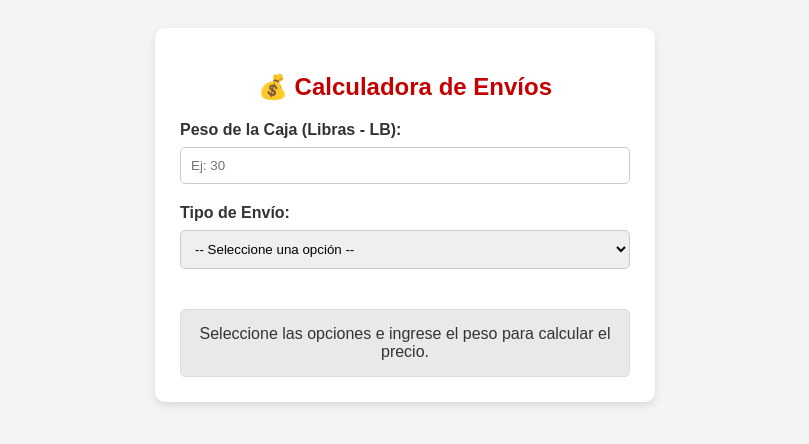
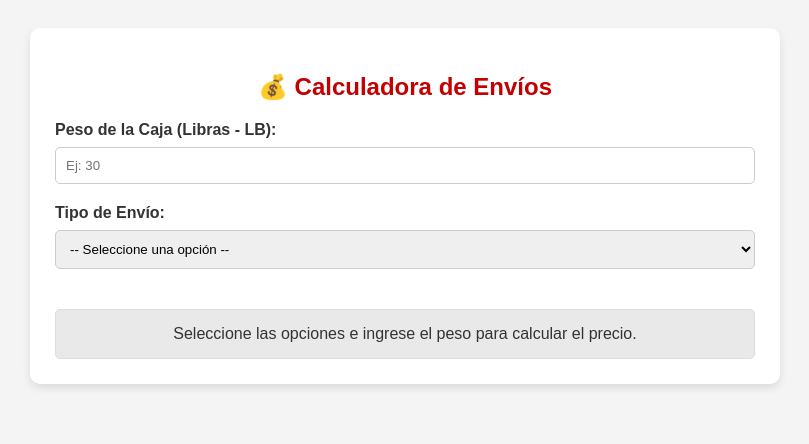
Before and after one commit to jesus2014-mono/TuanigoComponents, a plain HTML site: page index.html in a window 1280 px wide. Shown: the whole page, without its empty margins (235-1044 px from the left). Drawn offline with Linux system fonts and the light colour scheme.

Commit message:
Update index.html

```diff
--- a/index.html
+++ b/index.html
@@ -13,7 +13,8 @@
             color: #333;
         }
         .container {
-            max-width: 450px;
+            /* LÍNEA MODIFICADA PARA AUMENTAR EL TAMAÑO */
+            max-width: 700px;
             margin: auto;
             background: #fff;
             padding: 25px;
```
